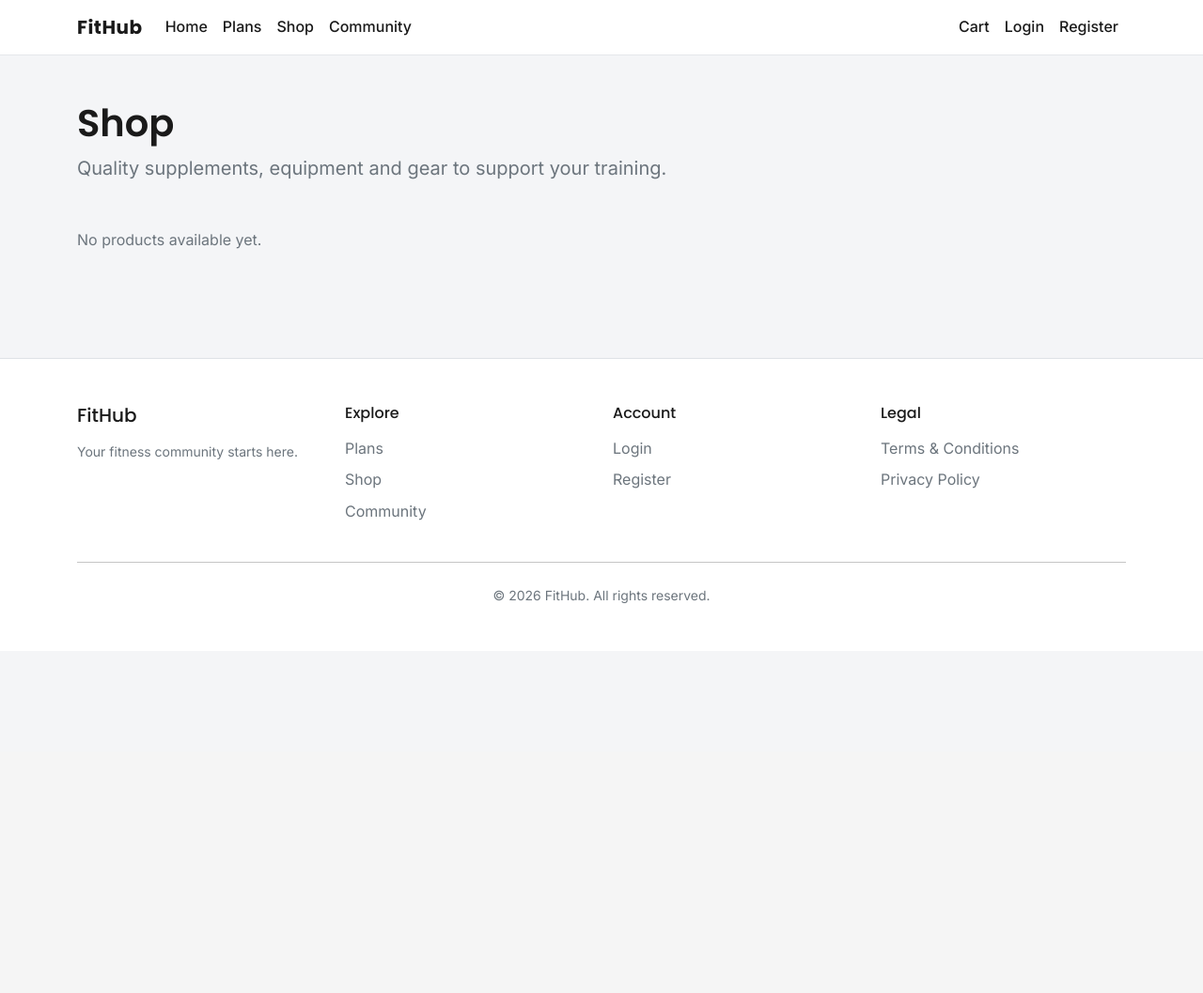
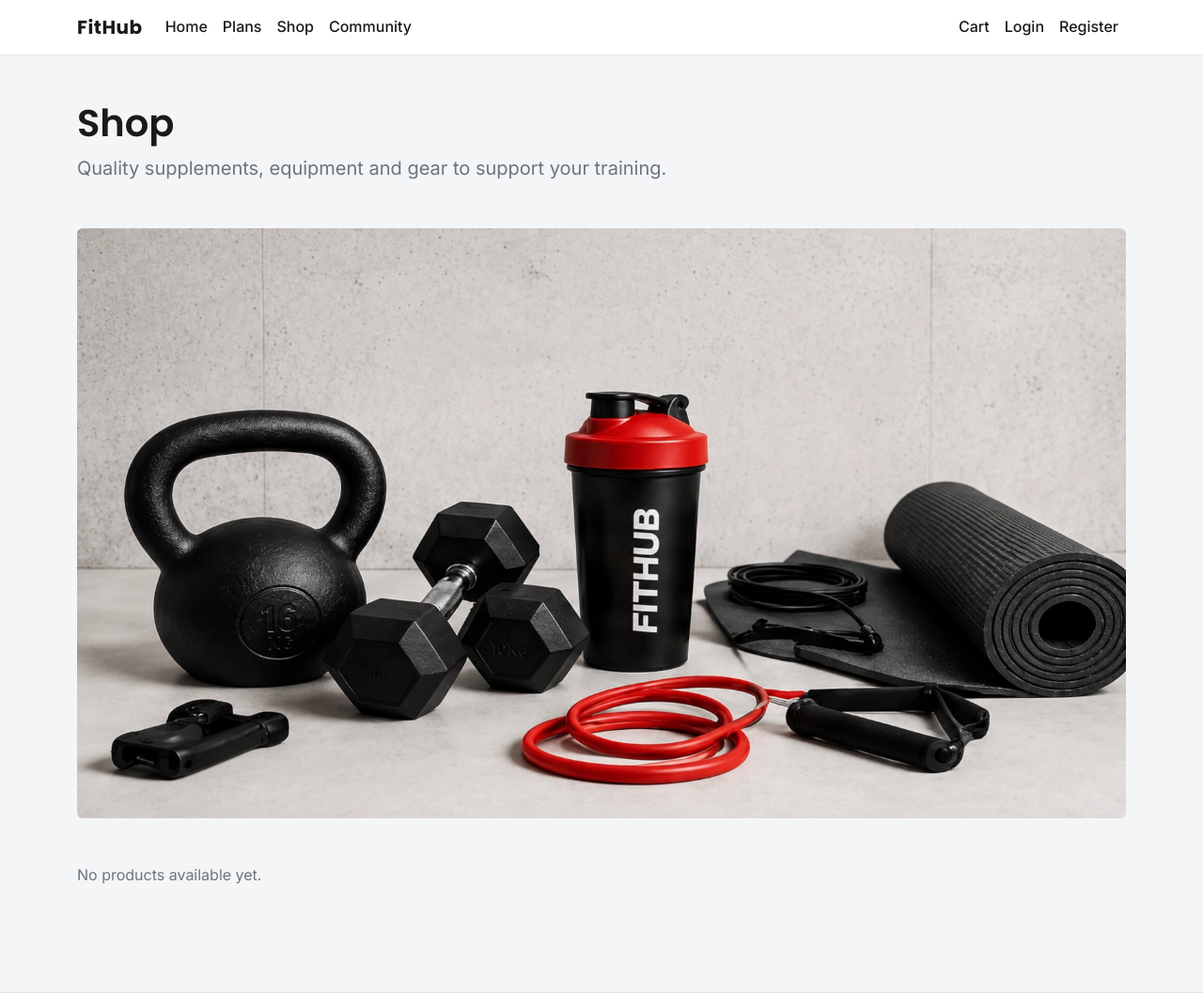
Before and after one commit to rpires71/milestone-4, a Django app: page /products/ in a window 1280 px wide. Shown: the top 1057 px of the page at 94% size. Before the commit the page ends 642 px from the top, so only its background shows below. Run offline with Django 4.2, Linux system fonts and the light colour scheme; data that the repository does not hold is empty.

Commit message:
feat: add shop banner image to shop page

```diff
--- a/shop/templates/shop/products.html
+++ b/shop/templates/shop/products.html
@@ -1,4 +1,5 @@
 {% extends "base.html" %}
+{% load static %}
 {% load shop_extras %}
 
 {% block extra_title %}- Shop{% endblock %}
@@ -12,6 +13,9 @@
       Quality supplements, equipment and gear to support your training.
     </p>
   </div>
+  <img src="{% static 'images/shop-banner.webp' %}"
+       class="img-fluid rounded w-100 mb-5"
+       alt="FitHub equipment, supplements and accessories">
 
   {% if products %}
     <div class="row g-4">
```
